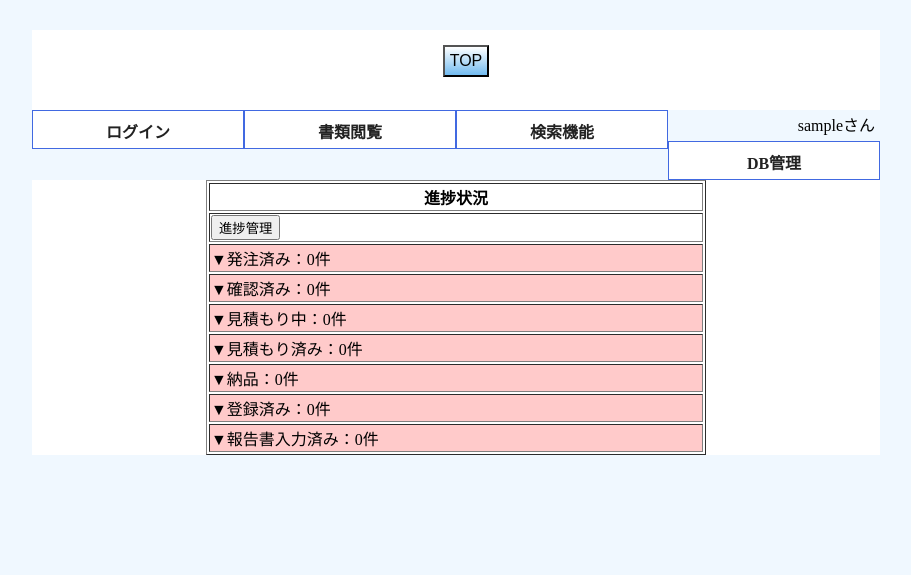
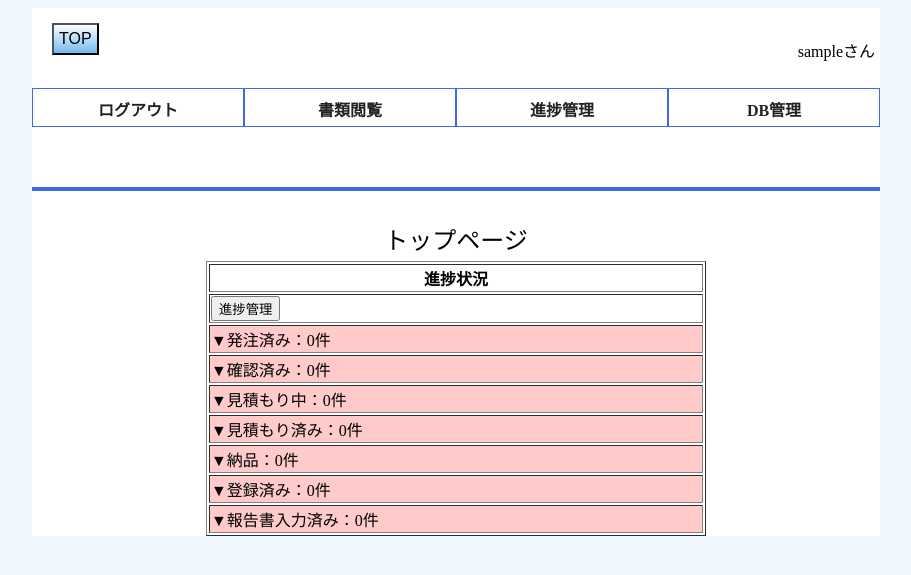
Before and after one commit to aso1301007/Bloody-assassin, a PHP site: page /ACS_Home.php in a window 1280 px wide. Shown: the top 575 px of the page, without its empty margins (184-1095 px from the left). Run offline with PHP 8.4, Linux system fonts and the light colour scheme; the visitor is signed in with stand-in values (Sample User, id 1); data that the repository does not hold is empty.

Commit message:
レイアウト編集

```diff
--- a/ACS_System/acs/ACS_Home.php
+++ b/ACS_System/acs/ACS_Home.php
@@ -83,23 +83,25 @@
 	 	$user_name = $_SESSION['user_name'];//ログイン者名
 	?>
 	<div id="header">
-		<div id="title">
-			<input type="button" name="top" value="TOP" onclick="location.href='School_Home.php'" />
-		</div>
+		<input type="button" name="top" value="TOP" onclick="location.href='ACS_Home.php'"/>
 		<div id="login_name"><?php echo $user_name;?>さん</div>
 	</div>
 	<div id="select_menu" style="clear:left;">
 		<ul id="menu">
-			<li>ログイン</li>
+			<li>ログアウト
+				<ul style="list-style:none;">
+					<li><a href="../Login/Logout.php">ログアウト</a></li>
+				</ul>
+			</li>
 			<li>書類閲覧
 				<ul style="list-style:none;">
 					<li><a href="#">発注書一覧</a></li>
 					<li><a href="#">制作物結果報告書</a></li>
 				</ul>
 			</li>
-			<li>検索機能
+			<li>進捗管理
 				<ul style="list-style:none;">
-					<li><a href="#">制作物ナンバー検索</a></li>
+					<li><a href="Progress_management/Purchase_order_selection.php">進捗管理</a></li>
 				</ul>
 			</li>
 			<li>DB管理
@@ -112,6 +114,8 @@
 	</div>
 
 	<div id="main">
+	<div id="border"></div>
+	<div id="title">トップページ</div>
 		<table border="1" width="500" align="center">
 			<tr><th>進捗状況</th></tr>
 		<tr><td>
```
